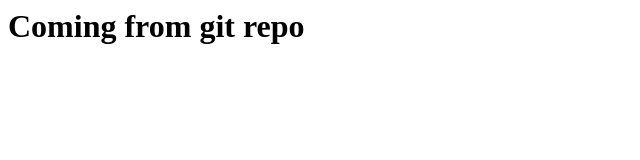
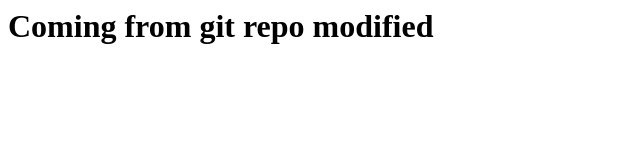
Before and after one commit to lordmahadev/web, a plain HTML site: page index.html in a window 1280 px wide. Shown: the whole page, without its empty margins (0-640 px from the left). Drawn offline with Linux system fonts and the light colour scheme.

Commit message:
Update index.html

```diff
--- a/index.html
+++ b/index.html
@@ -1 +1 @@
-<h1> Coming from git repo </h1>
+<h1> Coming from git repo modified</h1>
```
